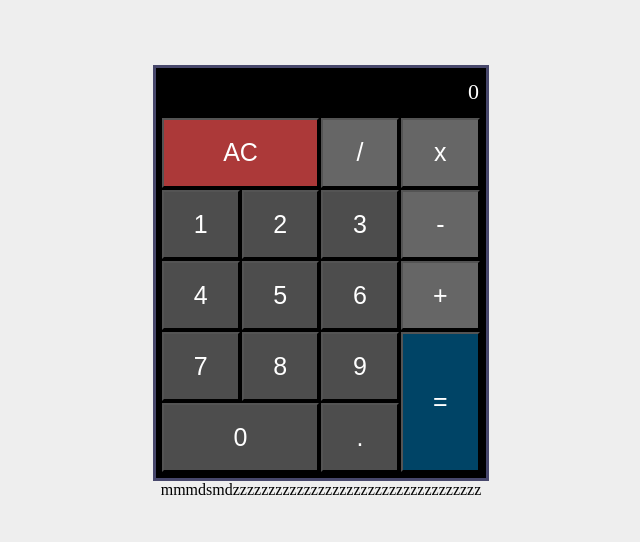
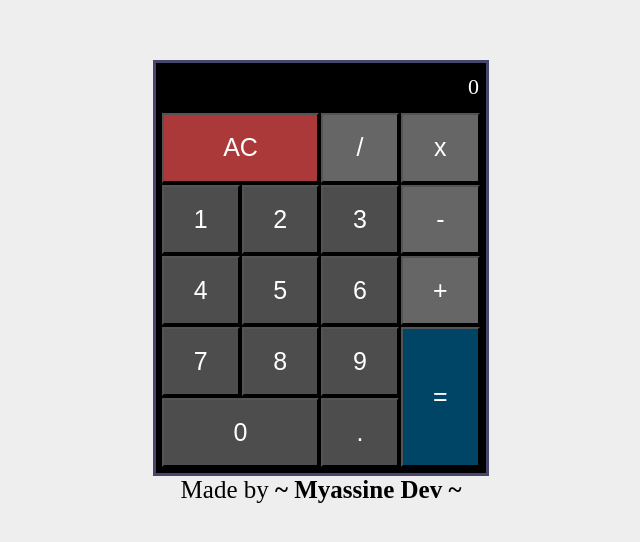
Before and after one commit to MohamedYassineBenomar/Calculator, a React (Create React App) app: page / in a window 1280 px wide. Shown: the part 118-660 px from the top of the page, without its empty margins (319-959 px from the left). Built offline with nearby package versions, Linux system fonts and the light colour scheme.

Commit message:
creator added

```diff
--- a/src/containers/Calculator.js
+++ b/src/containers/Calculator.js
@@ -10,8 +10,8 @@ function Calculator() {
         <Displayer />
         <Inputbtns />
       </div>
-      <div id="creator">
-          mmmdsmdzzzzzzzzzzzzzzzzzzzzzzzzzzzzzzzzzzz
+      <div id="creator" style={{fontSize : '25px'}}>
+          Made by <strong>~ Myassine Dev ~</strong>
       </div>
     </div>
   )
```
